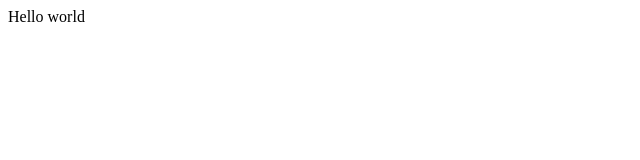
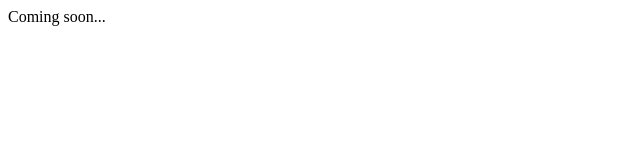
Before and after one commit to hui-w/qlike-dot-com, a plain HTML site: page index.html in a window 1280 px wide. Shown: the full height of the page, 0-640 px from the left. Drawn offline with Linux system fonts and the light colour scheme.

Commit message:
Update index file

```diff
--- a/index.html
+++ b/index.html
@@ -5,6 +5,6 @@
 <title>Qlike.com</title>
 </head>
 <body>
-	Hello world
+Coming soon...
 </body>
 </html>
```
